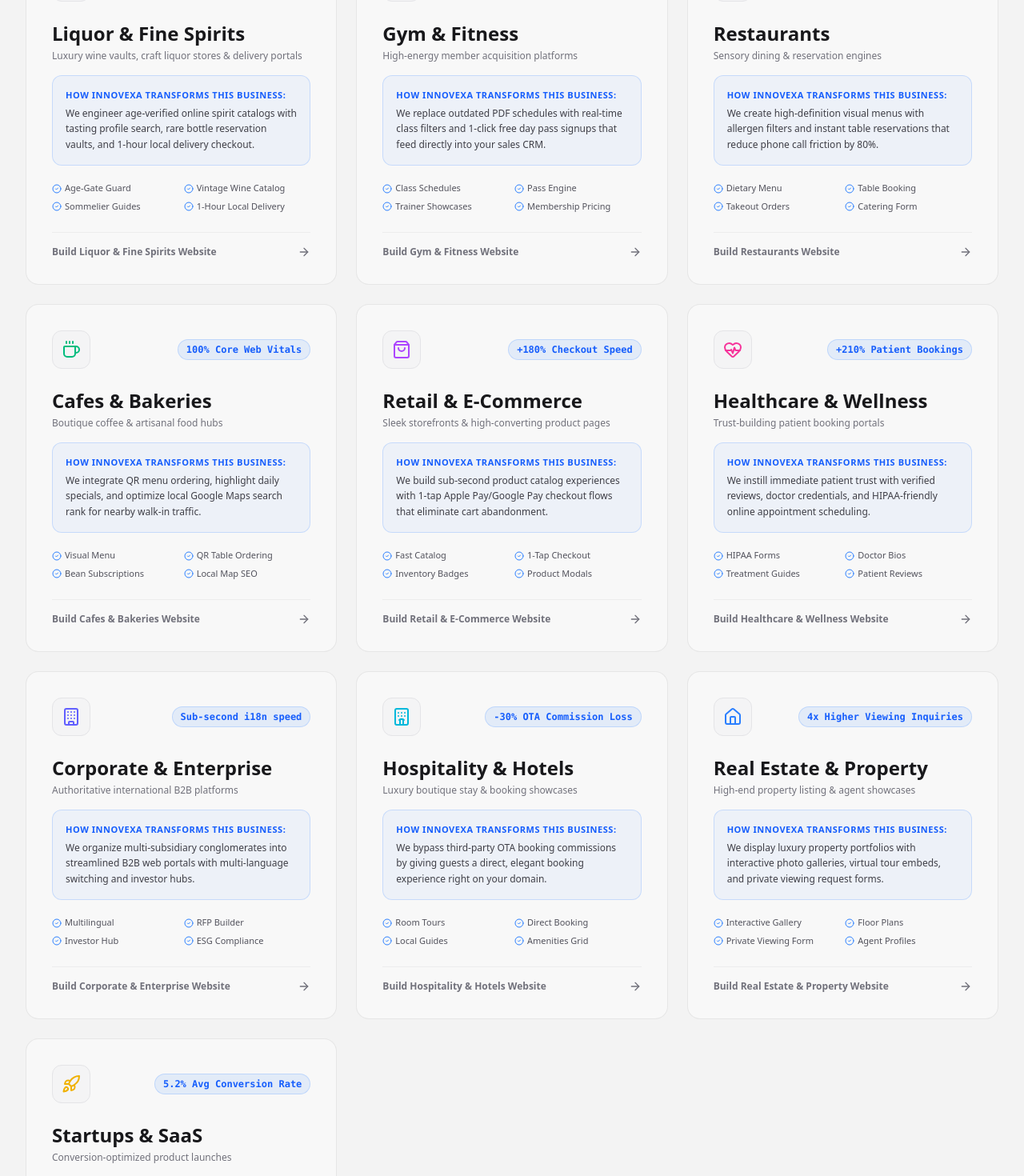
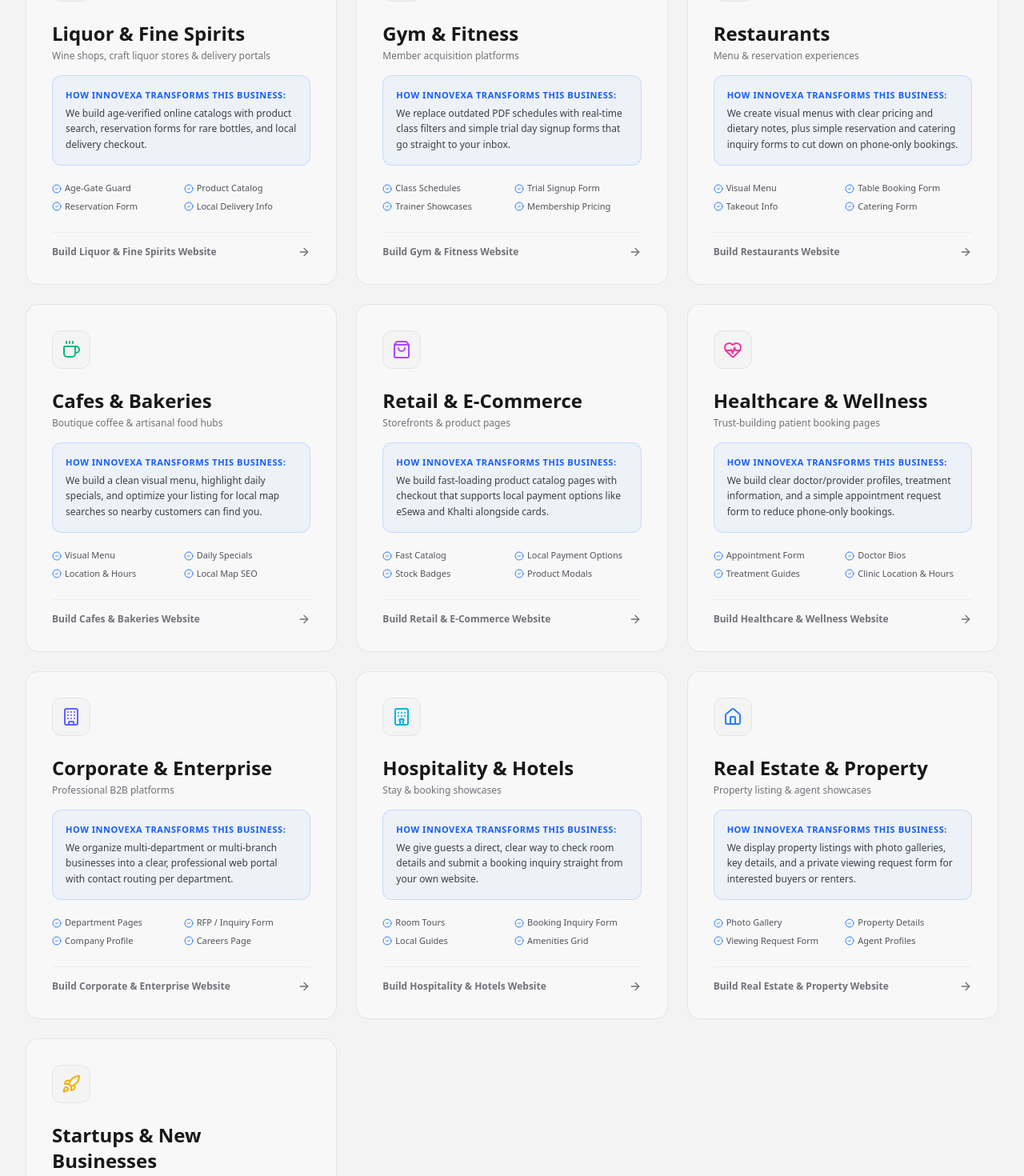
Before and after one commit to SashankGhimire/Agency, a React (Vite) app: page / in a window 1280 px wide. Shown: the part 8020-9490 px from the top of the page at 80% size. Built offline with nearby package versions, Linux system fonts and the light colour scheme.

Commit message:
Make Industries copy honest and Nepal-relevant, simplify contact form, remove GitHub link from footer

```diff
--- a/src/App.tsx
+++ b/src/App.tsx
@@ -17,8 +17,6 @@ import { Footer } from './components/Footer';
 export default function App() {
   const [prefilledContact, setPrefilledContact] = useState<{
     businessType?: string;
-    budget?: string;
-    timeline?: string;
     details?: string;
     serviceName?: string;
   } | null>(null);
--- a/src/components/Footer.tsx
+++ b/src/components/Footer.tsx
@@ -1,5 +1,5 @@
 import React from 'react';
-import { Github, Linkedin, Mail, ArrowUp } from 'lucide-react';
+import { Linkedin, Mail, ArrowUp } from 'lucide-react';
 import { Logo } from './Logo';
 
 export const Footer: React.FC = () => {
@@ -56,16 +56,6 @@ export const Footer: React.FC = () => {
 
             <div className="flex items-center gap-3">
               <a
-                href="https://github.com/innovexa-studio"
-                target="_blank"
-                rel="noopener noreferrer"
-                className="p-3 rounded-xl bg-zinc-900 border border-zinc-800 text-zinc-300 hover:text-white hover:bg-zinc-800 transition-colors"
-                aria-label="GitHub"
-              >
-                <Github className="w-5 h-5" />
-              </a>
-
-              <a
                 href="https://linkedin.com"
                 target="_blank"
                 rel="noopener noreferrer"
--- a/src/components/Industries.tsx
+++ b/src/components/Industries.tsx
@@ -69,13 +69,10 @@ export const Industries: React.FC<IndustriesProps> = ({ onSelectIndustry }) => {
               id={`industry-card-${ind.id}`}
             >
               <div>
-                <div className="flex items-center justify-between mb-6">
+                <div className="mb-6">
                   <div className="w-12 h-12 rounded-xl bg-zinc-100 dark:bg-zinc-900 border border-zinc-200 dark:border-zinc-800 flex items-center justify-center group-hover:scale-110 transition-transform duration-200">
                     {getIcon(ind.iconName)}
                   </div>
-                  <span className="text-xs font-mono font-bold text-blue-600 dark:text-blue-400 bg-blue-500/10 px-2.5 py-1 rounded-full border border-blue-500/20">
-                    {ind.metrics}
-                  </span>
                 </div>
 
                 <h3 className="text-2xl font-bold text-zinc-900 dark:text-white mb-1 group-hover:text-blue-600 dark:group-hover:text-blue-400 transition-colors">
--- a/src/data/agencyData.ts
+++ b/src/data/agencyData.ts
@@ -164,102 +164,92 @@ export const INDUSTRIES: IndustryCard[] = [
   {
     id: 'liquor-spirits',
     title: 'Liquor & Fine Spirits',
-    subtitle: 'Luxury wine vaults, craft liquor stores & delivery portals',
+    subtitle: 'Wine shops, craft liquor stores & delivery portals',
     iconName: 'Wine',
-    description: 'Elevated digital storefronts for wine shops, rare whiskey vaults, and craft liquor boutiques.',
-    howWeHelp: 'We engineer age-verified online spirit catalogs with tasting profile search, rare bottle reservation vaults, and 1-hour local delivery checkout.',
-    metrics: '+280% Online Spirits Orders',
-    keyFeatures: ['Age-Gate Guard', 'Vintage Wine Catalog', 'Sommelier Guides', '1-Hour Local Delivery']
+    description: 'Elevated digital storefronts for wine shops, liquor boutiques, and specialty spirit dealers.',
+    howWeHelp: 'We build age-verified online catalogs with product search, reservation forms for rare bottles, and local delivery checkout.',
+    keyFeatures: ['Age-Gate Guard', 'Product Catalog', 'Reservation Form', 'Local Delivery Info']
   },
   {
     id: 'gym',
     title: 'Gym & Fitness',
-    subtitle: 'High-energy member acquisition platforms',
+    subtitle: 'Member acquisition platforms',
     iconName: 'Dumbbell',
-    description: 'Convert local active seekers into paying gym members with free pass forms and class schedules.',
-    howWeHelp: 'We replace outdated PDF schedules with real-time class filters and 1-click free day pass signups that feed directly into your sales CRM.',
-    metrics: '+240% Trial Pass Signups',
-    keyFeatures: ['Class Schedules', 'Pass Engine', 'Trainer Showcases', 'Membership Pricing']
+    description: 'Convert local visitors into paying gym members with free trial forms and class schedules.',
+    howWeHelp: 'We replace outdated PDF schedules with real-time class filters and simple trial day signup forms that go straight to your inbox.',
+    keyFeatures: ['Class Schedules', 'Trial Signup Form', 'Trainer Showcases', 'Membership Pricing']
   },
   {
     id: 'restaurant',
     title: 'Restaurants',
-    subtitle: 'Sensory dining & reservation engines',
+    subtitle: 'Menu & reservation experiences',
     iconName: 'Utensils',
-    description: 'Showcase signature dishes, stream table reservations, and capture catering inquiries.',
-    howWeHelp: 'We create high-definition visual menus with allergen filters and instant table reservations that reduce phone call friction by 80%.',
-    metrics: '3.1x Online Table Bookings',
-    keyFeatures: ['Dietary Menu', 'Table Booking', 'Takeout Orders', 'Catering Form']
+    description: 'Showcase signature dishes, share your menu clearly, and capture table & catering inquiries.',
+    howWeHelp: 'We create visual menus with clear pricing and dietary notes, plus simple reservation and catering inquiry forms to cut down on phone-only bookings.',
+    keyFeatures: ['Visual Menu', 'Table Booking Form', 'Takeout Info', 'Catering Form']
   },
   {
     id: 'cafe',
     title: 'Cafes & Bakeries',
     subtitle: 'Boutique coffee & artisanal food hubs',
     iconName: 'Coffee',
-    description: 'Engage local coffee lovers, promote daily baked goods, and sell bean subscriptions.',
-    howWeHelp: 'We integrate QR menu ordering, highlight daily specials, and optimize local Google Maps search rank for nearby walk-in traffic.',
-    metrics: '100% Core Web Vitals',
-    keyFeatures: ['Visual Menu', 'QR Table Ordering', 'Bean Subscriptions', 'Local Map SEO']
+    description: 'Engage local coffee lovers, promote daily baked goods, and share your seasonal menu.',
+    howWeHelp: 'We build a clean visual menu, highlight daily specials, and optimize your listing for local map searches so nearby customers can find you.',
+    keyFeatures: ['Visual Menu', 'Daily Specials', 'Location & Hours', 'Local Map SEO']
   },
   {
     id: 'retail',
     title: 'Retail & E-Commerce',
-    subtitle: 'Sleek storefronts & high-converting product pages',
+    subtitle: 'Storefronts & product pages',
     iconName: 'ShoppingBag',
-    description: 'Boutique online stores with fast checkout, product highlights, and local inventory maps.',
-    howWeHelp: 'We build sub-second product catalog experiences with 1-tap Apple Pay/Google Pay checkout flows that eliminate cart abandonment.',
-    metrics: '+180% Checkout Speed',
-    keyFeatures: ['Fast Catalog', '1-Tap Checkout', 'Inventory Badges', 'Product Modals']
+    description: 'Clean online stores with fast checkout, product highlights, and clear stock information.',
+    howWeHelp: 'We build fast-loading product catalog pages with checkout that supports local payment options like eSewa and Khalti alongside cards.',
+    keyFeatures: ['Fast Catalog', 'Local Payment Options', 'Stock Badges', 'Product Modals']
   },
   {
     id: 'healthcare',
     title: 'Healthcare & Wellness',
-    subtitle: 'Trust-building patient booking portals',
+    subtitle: 'Trust-building patient booking pages',
     iconName: 'HeartPulse',
-    description: 'Clean, empathetic websites for dental clinics, med spas, therapy centers, and doctors.',
-    howWeHelp: 'We instill immediate patient trust with verified reviews, doctor credentials, and HIPAA-friendly online appointment scheduling.',
-    metrics: '+210% Patient Bookings',
-    keyFeatures: ['HIPAA Forms', 'Doctor Bios', 'Treatment Guides', 'Patient Reviews']
+    description: 'Clean, reassuring websites for clinics, wellness centers, therapists, and doctors.',
+    howWeHelp: 'We build clear doctor/provider profiles, treatment information, and a simple appointment request form to reduce phone-only bookings.',
+    keyFeatures: ['Appointment Form', 'Doctor Bios', 'Treatment Guides', 'Clinic Location & Hours']
   },
   {
     id: 'corporate',
     title: 'Corporate & Enterprise',
-    subtitle: 'Authoritative international B2B platforms',
+    subtitle: 'Professional B2B platforms',
     iconName: 'Building',
-    description: 'Multi-divisional enterprise portals engineered for corporate credibility and RFP requests.',
-    howWeHelp: 'We organize multi-subsidiary conglomerates into streamlined B2B web portals with multi-language switching and investor hubs.',
-    metrics: 'Sub-second i18n speed',
-    keyFeatures: ['Multilingual', 'RFP Builder', 'Investor Hub', 'ESG Compliance']
+    description: 'Organized, credible web presence for companies handling B2B relationships and RFPs.',
+    howWeHelp: 'We organize multi-department or multi-branch businesses into a clear, professional web portal with contact routing per department.',
+    keyFeatures: ['Department Pages', 'RFP / Inquiry Form', 'Company Profile', 'Careers Page']
   },
   {
     id: 'hospitality',
     title: 'Hospitality & Hotels',
-    subtitle: 'Luxury boutique stay & booking showcases',
+    subtitle: 'Stay & booking showcases',
     iconName: 'Hotel',
-    description: 'Immersive room tours, direct guest booking engines, and local experience guides.',
-    howWeHelp: 'We bypass third-party OTA booking commissions by giving guests a direct, elegant booking experience right on your domain.',
-    metrics: '-30% OTA Commission Loss',
-    keyFeatures: ['Room Tours', 'Direct Booking', 'Local Guides', 'Amenities Grid']
+    description: 'Room tours, direct guest inquiry forms, and local experience guides.',
+    howWeHelp: 'We give guests a direct, clear way to check room details and submit a booking inquiry straight from your own website.',
+    keyFeatures: ['Room Tours', 'Booking Inquiry Form', 'Local Guides', 'Amenities Grid']
   },
   {
     id: 'real-estate',
     title: 'Real Estate & Property',
-    subtitle: 'High-end property listing & agent showcases',
+    subtitle: 'Property listing & agent showcases',
     iconName: 'Home',
-    description: 'Fullscreen floor plan viewings, neighborhood stats, and high-value lead capture.',
-    howWeHelp: 'We display luxury property portfolios with interactive photo galleries, virtual tour embeds, and private viewing request forms.',
-    metrics: '4x Higher Viewing Inquiries',
-    keyFeatures: ['Interactive Gallery', 'Floor Plans', 'Private Viewing Form', 'Agent Profiles']
+    description: 'Clear property listings, photo galleries, and lead capture for viewings.',
+    howWeHelp: 'We display property listings with photo galleries, key details, and a private viewing request form for interested buyers or renters.',
+    keyFeatures: ['Photo Gallery', 'Property Details', 'Viewing Request Form', 'Agent Profiles']
   },
   {
     id: 'startups',
-    title: 'Startups & SaaS',
-    subtitle: 'Conversion-optimized product launches',
+    title: 'Startups & New Businesses',
+    subtitle: 'Clean product & service launches',
     iconName: 'Rocket',
-    description: 'Laser-focused product landing pages, interactive pricing tiers, and waitlist engines.',
-    howWeHelp: 'We help founders launch polished product websites in days that convert investors, early adopters, and paying subscribers.',
-    metrics: '5.2% Avg Conversion Rate',
-    keyFeatures: ['Waitlist Engine', 'Feature Highlights', 'Interactive Pricing', 'Demo Modals']
+    description: 'Focused landing pages that clearly explain what you do and how to get in touch.',
+    howWeHelp: 'We help founders launch a clear, professional website quickly that explains the product or service and makes it easy to reach out.',
+    keyFeatures: ['Landing Page', 'Feature Highlights', 'Contact / Inquiry Form', 'Simple Analytics']
   }
 ];
 
--- a/src/types.ts
+++ b/src/types.ts
@@ -57,7 +57,6 @@ export interface IndustryCard {
   iconName: string;
   description: string;
   howWeHelp: string;
-  metrics: string;
   keyFeatures: string[];
 }
 
```
Also changed, not shown: src/components/ContactForm.tsx (+1 -37 lines).
